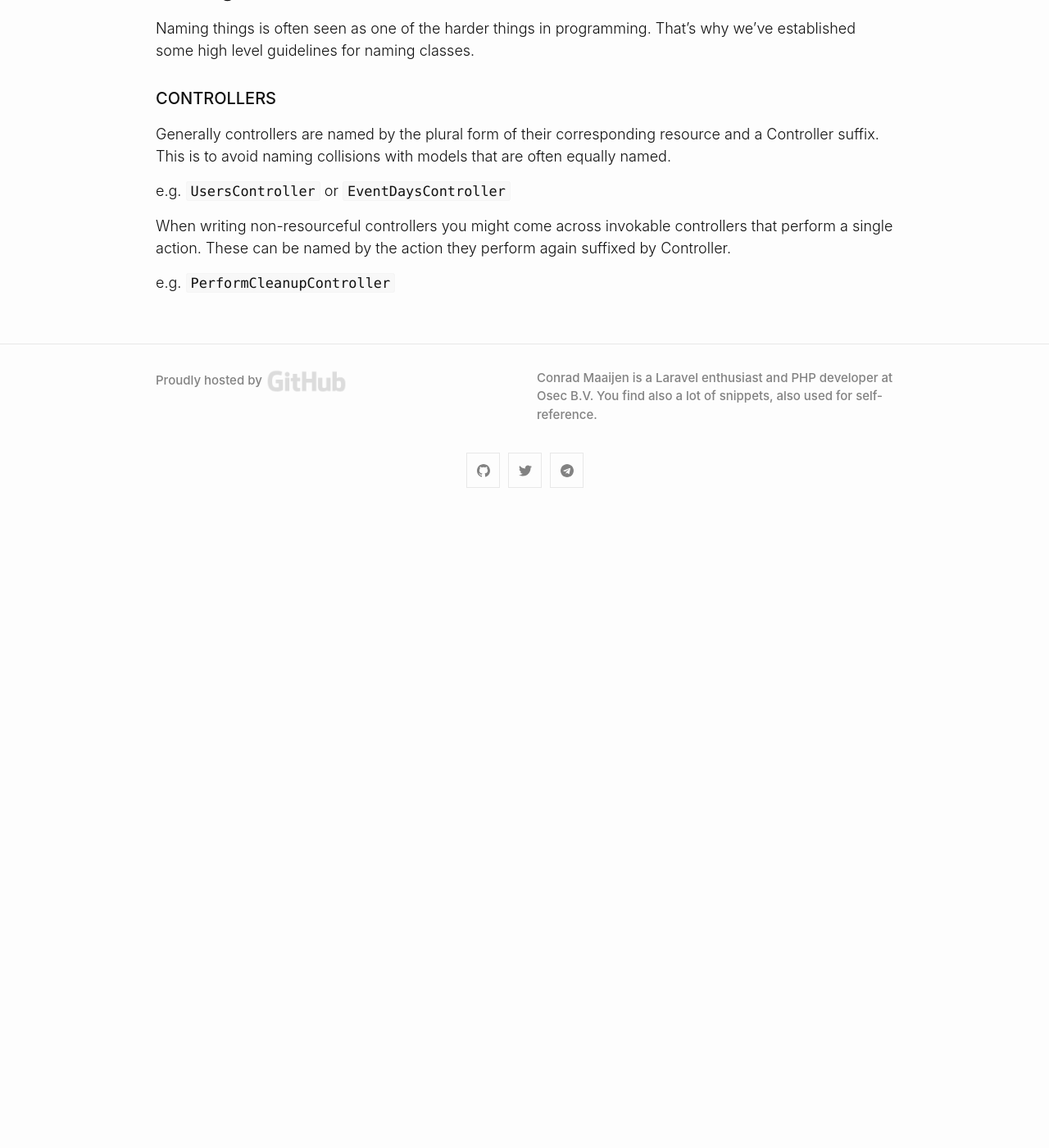
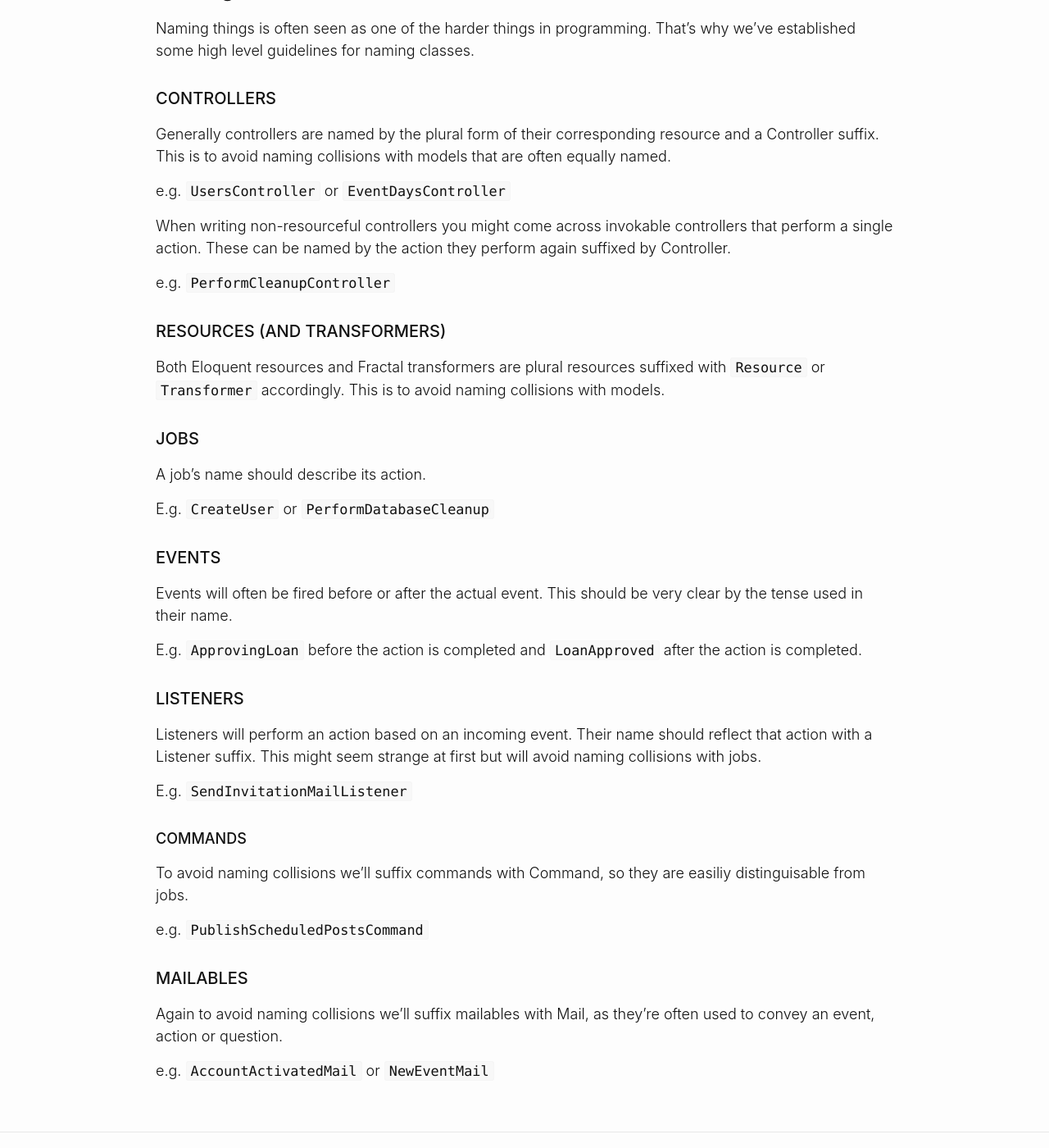
Before and after one commit to ConradMaaijen/conradmaayen.github.io, a Jekyll site: the page built from _posts/2021-04-23-php-rules.md, in a window 1280 px wide and 1400 px high, scrolled down 7802 px. Shown: the whole window at 82% size. Built offline with Jekyll 4.4.1, drawn with Linux system fonts in a browser that asks for light colours; before the commit the page ends 8432 px from its top, so only the background shows below that.

Commit message:
update php-rules.md

```diff
--- a/_posts/2021-04-23-php-rules.md
+++ b/_posts/2021-04-23-php-rules.md
@@ -345,3 +345,37 @@ e.g. `UsersController` or `EventDaysController`
 When writing non-resourceful controllers you might come across invokable controllers that perform a single action. These can be named by the action they perform again suffixed by Controller.
 
 e.g. `PerformCleanupController`
+
+#### RESOURCES (AND TRANSFORMERS)
+
+Both Eloquent resources and Fractal transformers are plural resources suffixed with `Resource` or `Transformer` accordingly. This is to avoid naming collisions with models.
+
+#### JOBS
+
+A job's name should describe its action.
+
+E.g. `CreateUser` or `PerformDatabaseCleanup`
+
+#### EVENTS
+
+Events will often be fired before or after the actual event. This should be very clear by the tense used in their name.
+
+E.g. `ApprovingLoan` before the action is completed and `LoanApproved` after the action is completed.
+
+#### LISTENERS
+
+Listeners will perform an action based on an incoming event. Their name should reflect that action with a Listener suffix. This might seem strange at first but will avoid naming collisions with jobs.
+
+E.g. `SendInvitationMailListener`
+
+##### COMMANDS
+
+To avoid naming collisions we'll suffix commands with Command, so they are easiliy distinguisable from jobs.
+
+e.g. `PublishScheduledPostsCommand`
+
+#### MAILABLES
+
+Again to avoid naming collisions we'll suffix mailables with Mail, as they're often used to convey an event, action or question.
+
+e.g. `AccountActivatedMail` or `NewEventMail`
```
